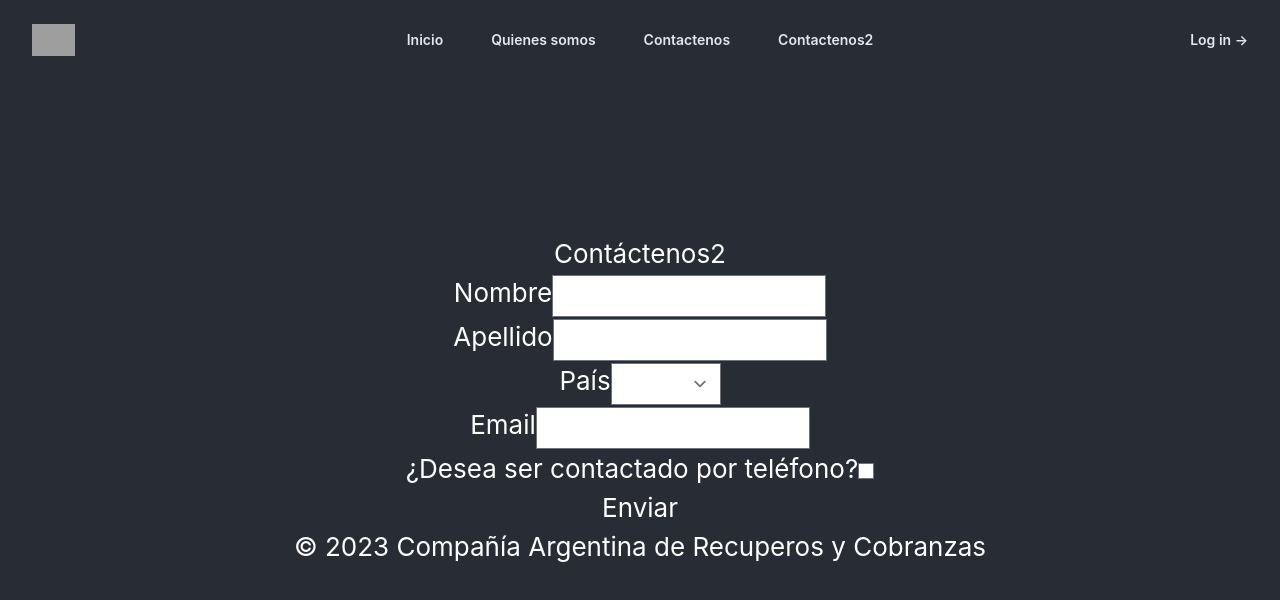
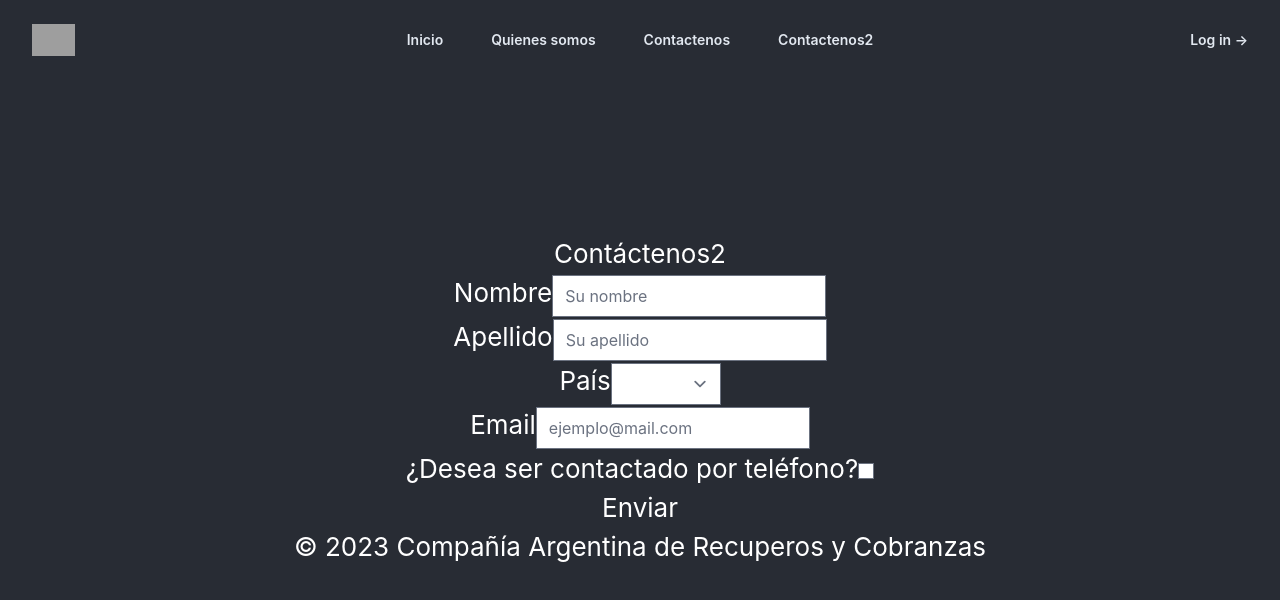
Before and after one commit to mmaquina/navbar-form, a React (Create React App) app: page /Form2 in a window 1280 px wide. Shown: the top 600 px of the page. Built offline with nearby package versions, Linux system fonts and the light colour scheme; grey boxes are pictures that could not be loaded.

Commit message:
cambiar valores por defecto a placeholders

```diff
--- a/src/components/form/Form2.jsx
+++ b/src/components/form/Form2.jsx
@@ -1,13 +1,7 @@
 import { useForm } from "react-hook-form";
 
 const Form2 = () => {
-    const { register, formState: { errors }, watch, handleSubmit } = useForm({
-        defaultValues: {
-            nombre: "su nombre",
-            apellido: "su apellido",
-            email: "ejemplo@servidor.com"
-        }
-    });
+    const { register, formState: { errors }, watch, handleSubmit } = useForm();
 
     const onSubmit = (data) => {
         console.log(data);
@@ -19,7 +13,7 @@ const Form2 = () => {
         <form onSubmit={handleSubmit(onSubmit)}>
             <div>
                 <label>Nombre</label>
-                <input type="text" {...register('nombre', {
+                <input type="text" placeholder="Su nombre" {...register('nombre', {
                     required: true,
                     maxLength: 10
                 })}/>
@@ -28,7 +22,7 @@ const Form2 = () => {
             </div>
             <div>
                 <label>Apellido</label>
-                <input type="text" name="" {...register('apellido', {
+                <input type="text" placeholder="Su apellido" name="" {...register('apellido', {
                     required: true
                 })}/>
                 {errors.apellido?.type === 'required' && <p>El campo apellido es requerido</p>}
@@ -43,7 +37,7 @@ const Form2 = () => {
             </div>
             <div>
                 <label>Email</label>
-                <input type="text" name="" {...register('email', {
+                <input type="text" name="" placeholder="ejemplo@mail.com" {...register('email', {
                     pattern: /^[^\s@]+@[^\s@]+\.[^\s@]+$/i
                 })} />
                 {errors.email?.type === 'pattern' && <p>El email no es válido</p>}
```
